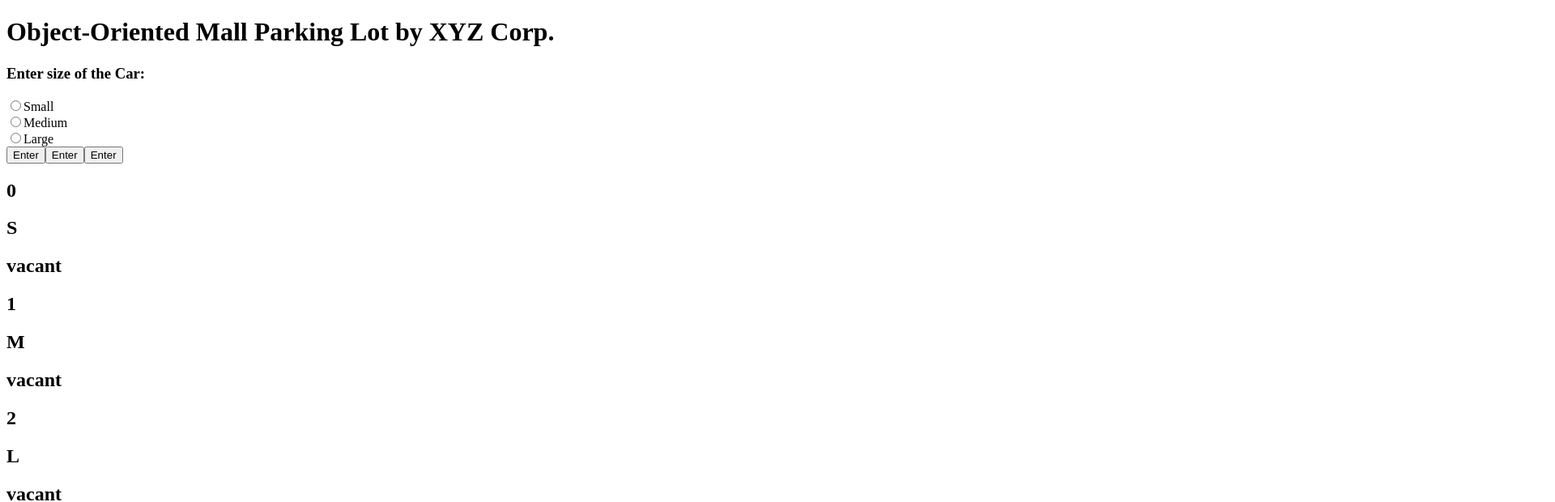
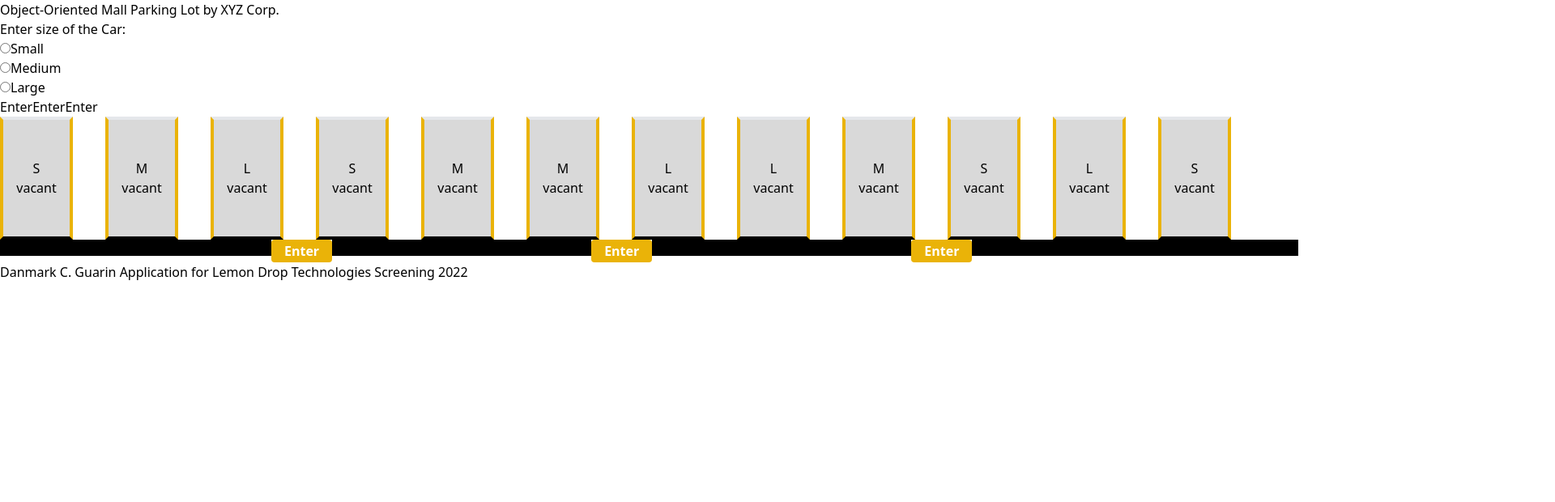
Before and after one commit to dmguarin/react-parking-lot-for-lemon-drop-technologies, a React (Create React App) app: page / in a window 1280 px wide. Shown: the top 620 px of the page at 81% size, 1920 px wide, since content can reach past the window. Built offline with nearby package versions, Linux system fonts and the light colour scheme.

Commit message:
install tailwind, logic determines only the nearest parking on every entrance, no logic on size yet.

```diff
--- a/package.json
+++ b/package.json
@@ -34,5 +34,10 @@
       "last 1 firefox version",
       "last 1 safari version"
     ]
+  },
+  "devDependencies": {
+    "autoprefixer": "^10.4.12",
+    "postcss": "^8.4.18",
+    "tailwindcss": "^3.2.1"
   }
 }
--- /dev/null
+++ b/postcss.config.js
@@ -0,0 +1,6 @@
+module.exports = {
+  plugins: {
+    tailwindcss: {},
+    autoprefixer: {},
+  },
+}
--- a/src/ParkingSlotsDb.js
+++ b/src/ParkingSlotsDb.js
@@ -1,60 +1,72 @@
 const ParkingSlotsDb = [
     {
+        id: 1,
         size: "S",
         status: "vacant",
         distance: [3, 7, 1]
     },
     {
+        id: 2,
         size: "M",
         status: "vacant",
         distance: [2, 6, 10]
     },
     {
+        id: 3,
         size: "L",
         status: "vacant",
         distance: [1, 5, 9]
     },
     {
+        id: 5,
         size: "S",
         status: "vacant",
         distance: [1, 3, 7]
     },
     {
+        id: 6,
         size: "M",
         status: "vacant",
         distance: [2, 2, 6]
     },
     {
+        id: 7,
         size: "M",
         status: "vacant",
         distance: [3, 1, 5]
     },
     {
+        id: 9,
         size: "L",
         status: "vacant",
         distance: [5, 1, 3]
     },
     {
+        id: 10,
         size: "L",
         status: "vacant",
         distance: [6, 2, 2]
     },
     {
+        id: 11,
         size: "M",
         status: "vacant",
         distance: [7, 3, 1]
     },
     {
+        id: 13,
         size: "S",
         status: "vacant",
         distance: [9, 5, 1]
     },
     {
+        id: 14,
         size: "L",
         status: "vacant",
         distance: [10, 6, 2]
     },
     {
+        id: 15,
         size: "S",
         status: "vacant",
         distance: [11, 7, 3]
--- a/src/components/App.jsx
+++ b/src/components/App.jsx
@@ -6,7 +6,7 @@
 import ParkingSlotsDb from '../ParkingSlotsDb'
 
 const App = () => {
-  let distance = [1, 2, 3, 5, 6, 7, 9, 10, 11, 13, 14, 15];
+  const [vacantParkingLot, setVacantParkingLot] = useState([0, 1, 2, 3, 4, 5, 6, 7, 8, 9, 10, 11]);
 
   const [parkingSlots, setParkingSlot] = useState(ParkingSlotsDb);
 
@@ -15,15 +15,24 @@
   }
 
   const handleEntranceOne = () => {
-    let entrance = 3;
-    const closest = distance.reduce(function (prev, curr) {
+    console.log(vacantParkingLot);
+    let entrance = 2.5;
+    let closest = vacantParkingLot.reduce(function (prev, curr) {
       return (Math.abs(curr - entrance) < Math.abs(prev - entrance) ? curr : prev);
     });
 
     console.log(closest);
 
     setParkingSlot(parkingSlots.map((obj, index) => {
-      if (index === closest) {
+
+      if (index === closest && obj.status === "vacant") {
+
+        setVacantParkingLot((prevValue) => {
+          return prevValue.filter((n) => {
+            return index !== n;
+          });
+        });
+
         return { ...obj, status: 'occupied' };
       }
       return obj;
@@ -31,19 +40,73 @@
     );
   }
 
+
+  const handleEntranceTwo = () => {
+    console.log(vacantParkingLot);
+    let entrance = 5.5;
+    let closest = vacantParkingLot.reduce(function (prev, curr) {
+      return (Math.abs(curr - entrance) < Math.abs(prev - entrance) ? curr : prev);
+    });
+
+    console.log(closest);
+
+    setParkingSlot(parkingSlots.map((obj, index) => {
+
+      if (index === closest && obj.status === "vacant") {
+
+        setVacantParkingLot((prevValue) => {
+          return prevValue.filter((n) => {
+            return index !== n;
+          });
+        });
+
+        return { ...obj, status: 'occupied' };
+      }
+      return obj;
+    })
+    );
+  }
+
+
+  const handleEntranceThree = () => {
+    console.log(vacantParkingLot);
+    let entrance = 8.5;
+    let closest = vacantParkingLot.reduce(function (prev, curr) {
+      return (Math.abs(curr - entrance) < Math.abs(prev - entrance) ? curr : prev);
+    });
+
+    console.log(closest);
+
+    setParkingSlot(parkingSlots.map((obj, index) => {
+
+      if (index === closest && obj.status === "vacant") {
+
+        setVacantParkingLot((prevValue) => {
+          return prevValue.filter((n) => {
+            return index !== n;
+          });
+        });
+
+        return { ...obj, status: 'occupied' };
+      }
+      return obj;
+    })
+    );
+  }
+
+
+
+
   return (
     <div>
       <Header />
       <CreateArea onAdd={addParkingSlot}
         handleEntranceOne={handleEntranceOne}
+        handleEntranceTwo={handleEntranceTwo}
+        handleEntranceThree={handleEntranceThree}
       />
-      {/* {ParkingSlots.map((parkingSlot) => (
-        <Parking
-          id={parkingSlot.id}
-          key={parkingSlot.id}
-          size={parkingSlot.size}
-        />
-      ))} */}
+      <div>
+        <div className='flex flex-auto'>
           {parkingSlots.map((parkingSlot, index) => (
             <Parking
               id={index}
@@ -52,6 +115,17 @@
               status={parkingSlot.status}
             />
           ))}
+        </div>
+        <div className='min-w-[2000px]'>
+          <div className='inline-block bg-black w-[335px] h-[20px]'></div>
+          <button className="inline-block font-bold py-0.5 px-4 rounded bg-yellow-500 text-white hover:bg-gray-300" onClick={handleEntranceOne}>Enter</button>
+          <div className='inline-block bg-black w-[320px] h-[20px]'></div>
+          <button className="inline-block font-bold py-0.5 px-4 rounded bg-yellow-500 text-white hover:bg-gray-300" onClick={handleEntranceTwo}>Enter</button>
+          <div className='inline-block bg-black w-[320px] h-[20px]'></div>
+          <button className="inline-block font-bold py-0.5 px-4 rounded bg-yellow-500 text-white hover:bg-gray-300" onClick={handleEntranceThree}>Enter</button>
+          <div className='inline-block bg-black w-[403px] h-[20px]'></div>
+        </div>
+      </div>
 
       <Footer />
 
--- a/src/components/CreateArea.jsx
+++ b/src/components/CreateArea.jsx
@@ -55,8 +55,8 @@
             </div>
             {/* <button onClick={generateParking}>Generate Parking Lot</button> */}
             <button onClick={() => props.handleEntranceOne()}>Enter</button>
-            <button>Enter</button>
-            <button>Enter</button>
+            <button onClick={() => props.handleEntranceTwo()}>Enter</button>
+            <button onClick={() => props.handleEntranceThree()}>Enter</button>
         </div>
     )
 }
--- a/src/components/Header.jsx
+++ b/src/components/Header.jsx
@@ -2,7 +2,9 @@
 
 const Header = () => {
     return (
-        <h1>Object-Oriented Mall Parking Lot by XYZ Corp.</h1>
+        <div>
+            <h1>Object-Oriented Mall Parking Lot by XYZ Corp.</h1>
+        </div>
     )
 }
 
--- a/src/components/Parking.jsx
+++ b/src/components/Parking.jsx
@@ -3,9 +3,10 @@
 const Parking = (props) => {
     return (
         <div>
-            <h2>{props.id}</h2>
-            <h2>{props.size}</h2>
-            <h2>{props.status}</h2>
+            <div className='bg-[#D9D9D9] mr-10 w-[90px] border py-12 text-center border-4 border-x-yellow-500 border-b-black'>
+                <h2>{props.size}</h2>
+                <h2>{props.status}</h2>
+            </div>
         </div>
     )
 }
--- /dev/null
+++ b/src/index.css
@@ -0,0 +1,3 @@
+@tailwind base;
+@tailwind components;
+@tailwind utilities;
--- a/src/index.js
+++ b/src/index.js
@@ -1,6 +1,7 @@
 import React from 'react';
 import ReactDOM from 'react-dom/client';
 import App from './components/App';
+import './index.css';
 
 const root = ReactDOM.createRoot(document.getElementById('root'));
 root.render(
--- /dev/null
+++ b/tailwind.config.js
@@ -0,0 +1,10 @@
+/** @type {import('tailwindcss').Config} */
+module.exports = {
+  content: [
+    "./src/**/*.{js,jsx,ts,tsx}",
+  ],
+  theme: {
+    extend: {},
+  },
+  plugins: [],
+}
```
Also changed, not shown: 1 other file (tests, documents, lock files or other folders). Lines whose indentation alone changed are shown as unchanged.
